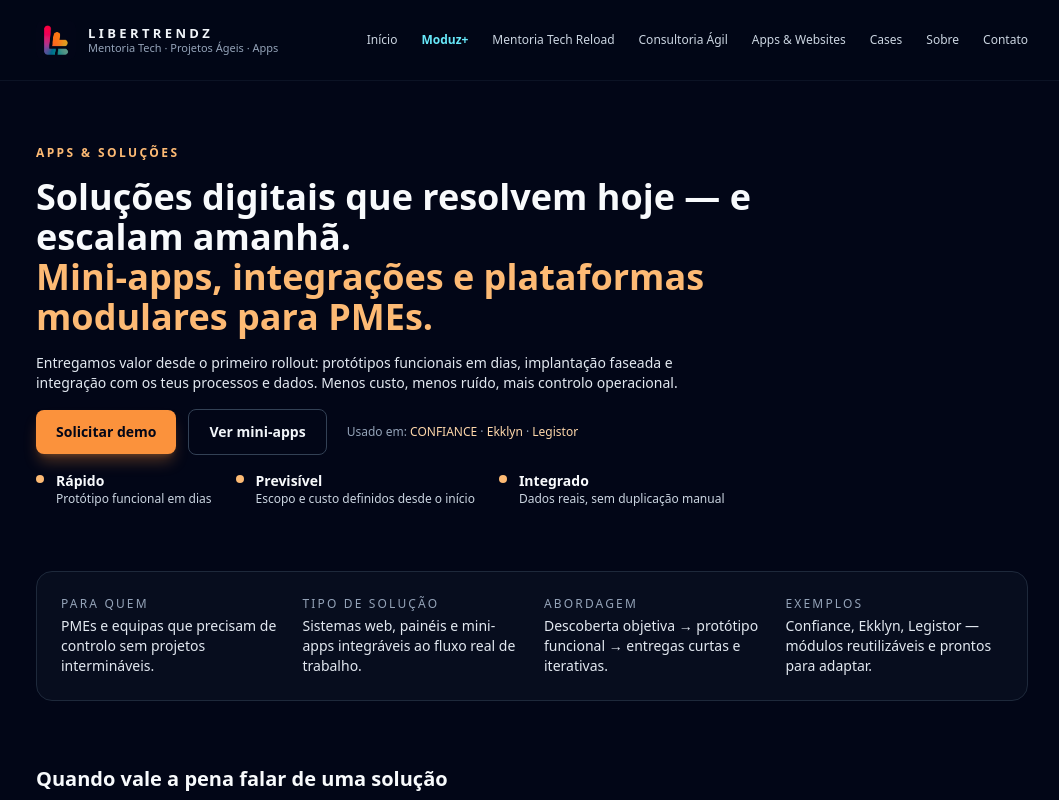
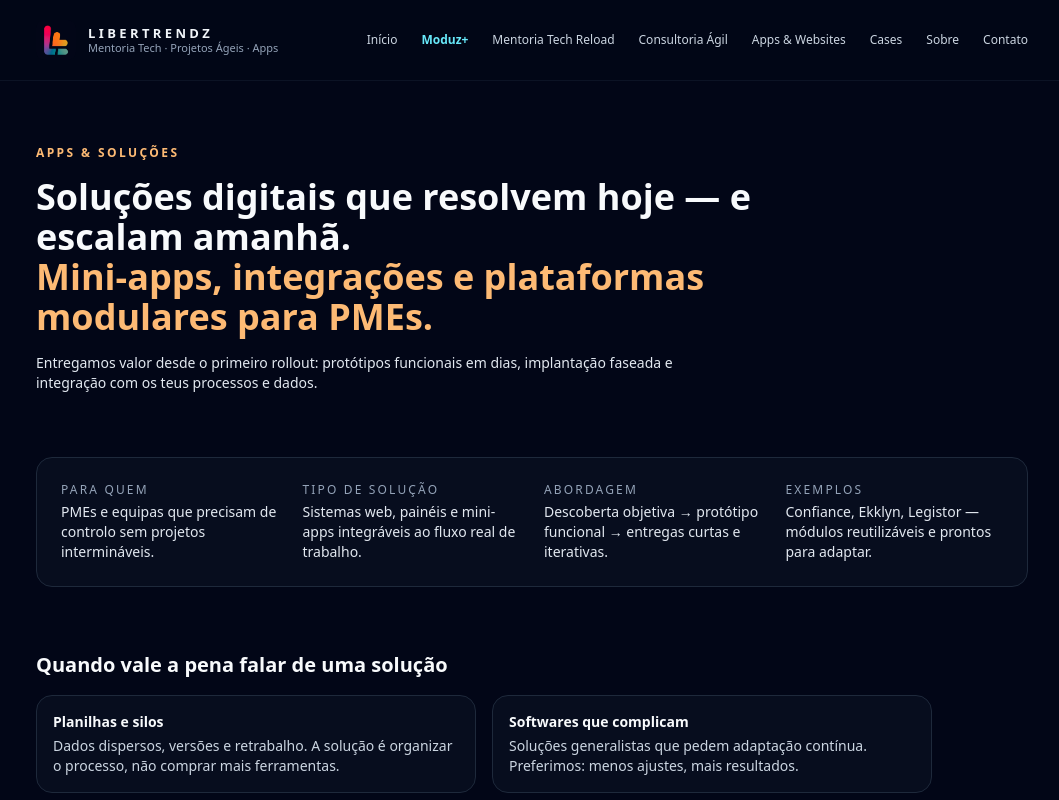
Before and after one commit to libertrendz/libertrendz-site, a Next.js app: page /apps in a window 1280 px wide. Shown: the top 800 px of the page, without its empty margins (108-1167 px from the left). Built offline with nearby package versions, Linux system fonts and the light colour scheme.

Commit message:
Atualizar o page.tsx

```diff
--- a/app/apps/page.tsx
+++ b/app/apps/page.tsx
@@ -4,81 +4,21 @@ export default function AppsPage(): JSX.Element {
   return (
     <main className="min-h-[calc(100vh-5rem)] bg-slate-950 text-slate-50">
       <section className="container-page py-12 lg:py-16 space-y-16">
-        {/* HERO (ATUALIZADO) */}
+        {/* HERO (mantido) */}
         <div className="max-w-3xl space-y-4">
           <p className="text-xs font-semibold uppercase tracking-[0.2em] text-accent-400">
             Apps & Soluções
           </p>
-
           <h1 className="text-3xl font-bold leading-tight md:text-4xl">
             Soluções digitais que resolvem hoje — e escalam amanhã.
             <span className="block text-accent-400">
               Mini-apps, integrações e plataformas modulares para PMEs.
             </span>
           </h1>
-
           <p className="text-sm text-slate-200 max-w-2xl">
             Entregamos valor desde o primeiro rollout: protótipos funcionais em
             dias, implantação faseada e integração com os teus processos e dados.
-            Menos custo, menos ruído, mais controlo operacional.
           </p>
-
-          <div className="mt-6 flex flex-wrap items-center gap-3">
-            <a
-              href="/contato"
-              className="inline-flex items-center justify-center rounded-lg bg-accent-500 px-5 py-3 text-sm font-semibold text-slate-950 shadow-lg shadow-accent-500/30 transition hover:bg-accent-400"
-            >
-              Solicitar demo
-            </a>
-
-            <a
-              href="#mini-apps"
-              className="inline-flex items-center justify-center rounded-lg border border-slate-700 px-5 py-3 text-sm font-semibold text-slate-100 transition hover:border-slate-500 hover:bg-slate-900/60"
-            >
-              Ver mini-apps
-            </a>
-
-            <span className="ml-2 hidden text-xs text-slate-400 md:inline">
-              Usado em:{" "}
-              <a href="/cases#confiance" className="text-accent-300 hover:underline">
-                CONFIANCE
-              </a>{" "}
-              ·{" "}
-              <a href="/cases#ekklyn" className="text-accent-300 hover:underline">
-                Ekklyn
-              </a>{" "}
-              ·{" "}
-              <a href="/cases#legistor" className="text-accent-300 hover:underline">
-                Legistor
-              </a>
-            </span>
-          </div>
-
-          <div className="mt-4 flex flex-col gap-2 text-sm text-slate-300 sm:flex-row sm:items-center sm:gap-6">
-            <div className="flex items-start gap-3">
-              <div className="mt-1 h-2 w-2 rounded-full bg-accent-400" />
-              <div>
-                <div className="font-semibold text-slate-50">Rápido</div>
-                <div className="text-xs text-slate-300">Protótipo funcional em dias</div>
-              </div>
-            </div>
-
-            <div className="flex items-start gap-3">
-              <div className="mt-1 h-2 w-2 rounded-full bg-accent-400" />
-              <div>
-                <div className="font-semibold text-slate-50">Previsível</div>
-                <div className="text-xs text-slate-300">Escopo e custo definidos desde o início</div>
-              </div>
-            </div>
-
-            <div className="flex items-start gap-3">
-              <div className="mt-1 h-2 w-2 rounded-full bg-accent-400" />
-              <div>
-                <div className="font-semibold text-slate-50">Integrado</div>
-                <div className="text-xs text-slate-300">Dados reais, sem duplicação manual</div>
-              </div>
-            </div>
-          </div>
         </div>
 
         {/* RESUMO EM CARDS */}
@@ -129,9 +69,9 @@ export default function AppsPage(): JSX.Element {
           <h2 className="text-xl font-semibold text-slate-50">O que entregamos (exemplos)</h2>
           <div className="grid gap-4 md:grid-cols-3">
             <div className="rounded-2xl border border-slate-800 bg-slate-900/40 p-5 text-sm text-slate-200">
-              <p className="mb-1 text-xs font-semibold uppercase tracking-[0.18em] text-accent-300">Plataforma modular</p>
-              <p className="font-semibold text-slate-50">Soluções por módulos</p>
-              <p className="mt-1 text-slate-300">People, Track, Finance, Docs e módulos comerciais — ativáveis conforme necessidade.</p>
+              <p className="mb-1 text-xs font-semibold uppercase tracking-[0.18em] text-accent-300">Soluções personalizadas</p>
+              <p className="font-semibold text-slate-50">Implementação sob medida</p>
+              <p className="mt-1 text-slate-300">Soluções alinhadas ao teu processo, com entregas práticas e roadmap claro.</p>
             </div>
 
             <div className="rounded-2xl border border-slate-800 bg-slate-900/40 p-5 text-sm text-slate-200">
```
